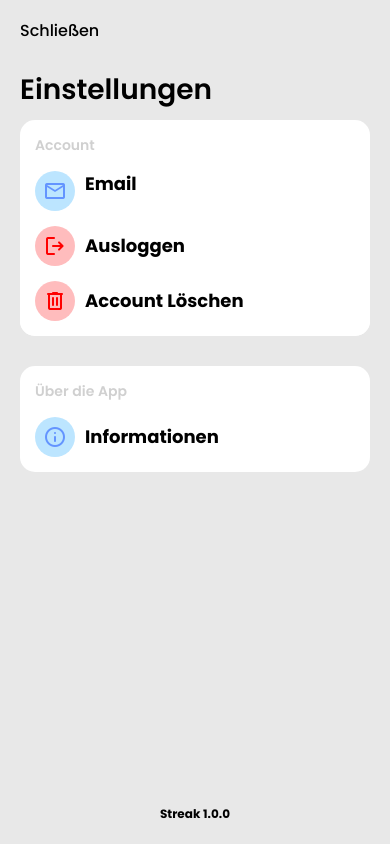
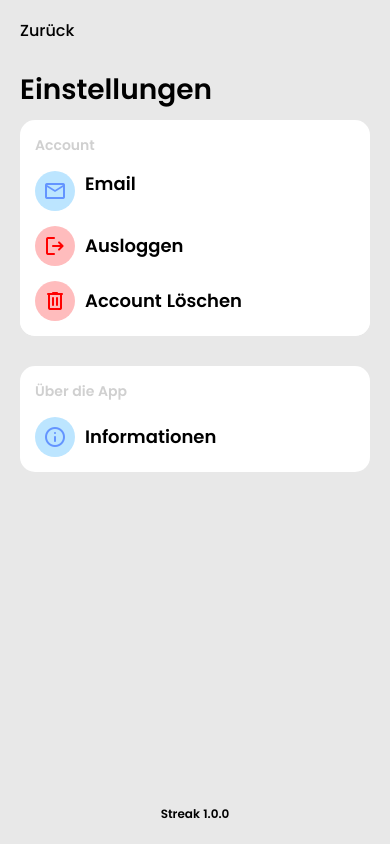
Before and after one commit to lgloger/Streak-v2, a React Native app: screen /Settings in a window 390 px wide. Built offline with nearby package versions, Linux system fonts and the light colour scheme; no server answers; what expo-shimmer-placeholder would draw is missing.

Commit message:
Design Updates

```diff
--- a/AppNavigator.js
+++ b/AppNavigator.js
@@ -53,8 +53,8 @@ const AppNavigator = () => {
           cardStyleInterpolator: CardStyleInterpolators.forHorizontalIOS,
           gestureDirection: "horizontal",
           transitionSpec: {
-            open: { animation: "timing", config: { duration: 250 } },
-            close: { animation: "timing", config: { duration: 250 } },
+            open: { animation: "timing", config: { duration: 240 } },
+            close: { animation: "timing", config: { duration: 240 } },
           },
         }}
       >
--- a/components/IconPickerModal.js
+++ b/components/IconPickerModal.js
@@ -1,6 +1,7 @@
 import React from "react";
 import { View, TouchableOpacity, Image, StyleSheet } from "react-native";
 import RBSheet from "react-native-raw-bottom-sheet";
+import { StatusBar } from "react-native";
 
 export const iconMapping = {
   hiking: require("../assets/icons/hiking.png"),
@@ -39,6 +40,16 @@ const IconPickerModal = React.forwardRef(({ onIconSelect }, ref) => {
       ref={ref}
       closeOnDragDown={true}
       height={"700"}
+      onOpen={() => {
+        setTimeout(() => {
+          StatusBar.setBarStyle("light-content");
+          StatusBar.setBackgroundColor("rgba(0, 0, 0, 0.15)");
+        }, 41);
+      }}
+      onClose={() => {
+        StatusBar.setBarStyle("dark-content");
+        StatusBar.setBackgroundColor("#E8E8E8");
+      }}
       customStyles={{
         container: styles.bottomSheetContainer,
         wrapper: { backgroundColor: "rgba(0, 0, 0, 0.15)" },
@@ -53,10 +64,7 @@ const IconPickerModal = React.forwardRef(({ onIconSelect }, ref) => {
             onPress={() => onIconSelect(iconKey)}
             activeOpacity={0.6}
           >
-            <Image
-              style={styles.modalIcon}
-              source={iconMapping[iconKey]}
-            />
+            <Image style={styles.modalIcon} source={iconMapping[iconKey]} />
           </TouchableOpacity>
         ))}
       </View>
--- a/screens/SettingsScreen.js
+++ b/screens/SettingsScreen.js
@@ -41,7 +41,7 @@ const SettingsScreenScreen = ({ navigation }) => {
           style={styles.headerTextButton}
           onPress={() => navigation.goBack()}
         >
-          <Text style={styles.headerButtonTitle}>Schließen</Text>
+          <Text style={styles.headerButtonTitle}>Zurück</Text>
         </TouchableOpacity>
       </View>
       <View style={styles.secondHeader}>
@@ -244,14 +244,14 @@ const styles = StyleSheet.create({
   settingsTitle: {
     flex: 1,
     fontSize: 18,
-    fontFamily: "Poppins-Bold",
+    fontFamily: "Poppins-SemiBold",
     lineHeight: 25.5,
     includeFontPadding: false,
   },
 
   settingsText: {
     fontSize: 12,
-    fontFamily: "Poppins-Bold",
+    fontFamily: "Poppins-SemiBold",
     lineHeight: 15.5,
     includeFontPadding: false,
   },
```
Also changed, not shown: screens/AddHabitsScreen.js (line endings or trailing spaces).
